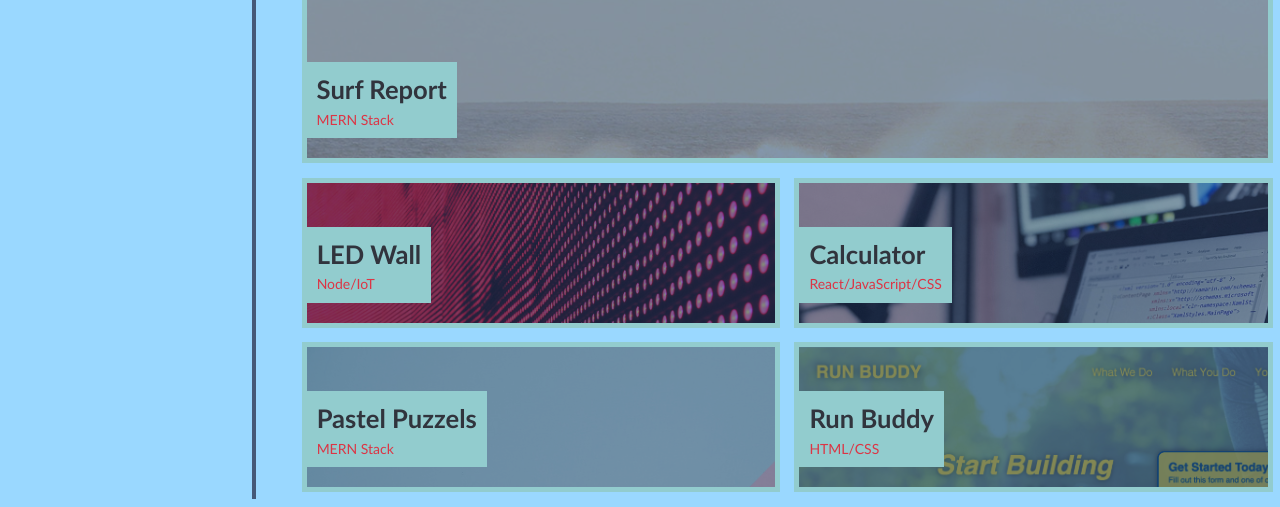
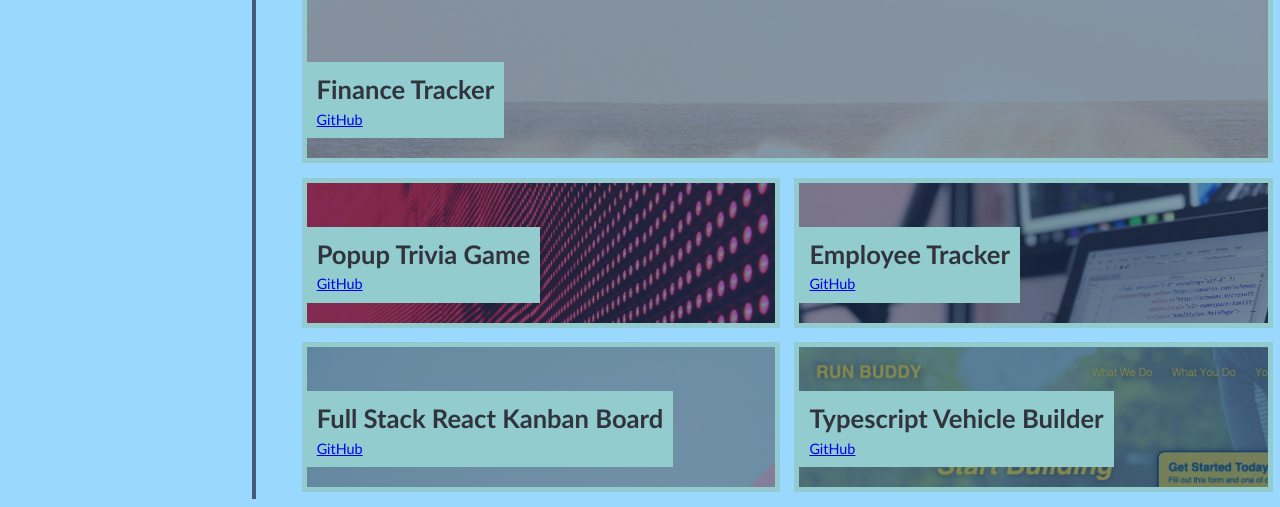
Before and after one commit to jasonngt83/React-React-Portfolio, a React (Vite) app: page /portfolio in a window 1280 px wide. Shown: the part 370-877 px from the top of the page. Built offline with nearby package versions, Linux system fonts and the light colour scheme.

Commit message:
final for 2nd time submit

```diff
--- a/src/App.css
+++ b/src/App.css
@@ -369,3 +369,19 @@ button {
 button:hover {
   background-color: #0056b3;
 }
+
+.about {
+  text-align: center;
+  padding: 2rem;
+  max-width: 800px;
+  margin: auto;
+}
+
+.about-avatar {
+  width: 180px;
+  height: 180px;
+  border-radius: 50%;
+  object-fit: cover;
+  margin-bottom: 1rem;
+  border: 4px solid #007bff;
+}
--- a/src/pages/About.jsx
+++ b/src/pages/About.jsx
@@ -1,7 +1,10 @@
 const About = () => (
     <section class="background">
+      <div className="about">
       <h2>About Me</h2>
+      <img src="..\src\assets\images\avatar.jpg" alt="Jason Nguyen" className="about-avatar" />
       <p>Detail-oriented and innovative Software Engineer with a strong foundation in developing scalable web applications and robust backend solutions. Proficient in multiple programming languages, frameworks, and cloud technologies. Adept at collaborating with cross-functional teams to drive efficiency, optimize software performance, and deliver high-quality solutions. Passionate about problem-solving and continuous learning in the ever-evolving tech landscape.</p>
+      </div>
     </section>
   );
 
--- a/src/pages/Portfolio.jsx
+++ b/src/pages/Portfolio.jsx
@@ -34,36 +34,36 @@ const Portfolio = () => (
 
       <a href="#" class="flex-item surf-report">
         <div>
-        <h3>Surf Report</h3>
-        <span>MERN Stack</span>
+        <h3>Finance Tracker</h3>
+          <a href="https://github.com/jasonngt83/Finance_Tracker" target="_blank" rel="noopener noreferrer"  >GitHub</a>
         </div>
       </a>
 
 <a href='#' className='flex-item led-wall'>
   <div>
-    <h3>LED Wall</h3>
-    <span>Node/IoT</span>
+    <h3>Popup Trivia Game</h3>
+    <a href="https://github.com/Schanze117/PopUpTrivia" target="_blank" rel="noopener noreferrer" >GitHub</a>
   </div>
 </a>
 <a href="#" class="flex-item react-calc">
   <div>
-    <h3>Calculator</h3>
-    <span>React/JavaScript/CSS</span>
+    <h3>Employee Tracker</h3>
+    <a href="https://github.com/jasonngt83/Module10Challenge" target="_blank" rel="noopener noreferrer" >GitHub</a>
   </div>
 </a>
 
 <a href="#" class="flex-item pastel-puzzles">
   <div>
-    <h3>Pastel Puzzels</h3>
-    <span>MERN Stack</span>
+    <h3>Full Stack React Kanban Board</h3>
+    <a href="https://github.com/jasonngt83/Challenge14-Full-Stack-React-Kanban-Board" target="_blank" rel="noopener noreferrer" >GitHub</a>
   </div>
 </a>
 
 
 <a href="#" class="flex-item run-buddy">
   <div>
-    <h3>Run Buddy</h3>
-    <span>HTML/CSS</span>
+    <h3>Typescript Vehicle Builder</h3>
+    <a href="https://github.com/jasonngt83/TypeScript-and-OOP-Vehicle-Builder" target="_blank" rel="noopener noreferrer" >GitHub</a>
   </div>
 </a>
 
```
Also changed, not shown: 1 other file (tests, documents, lock files or other folders).
